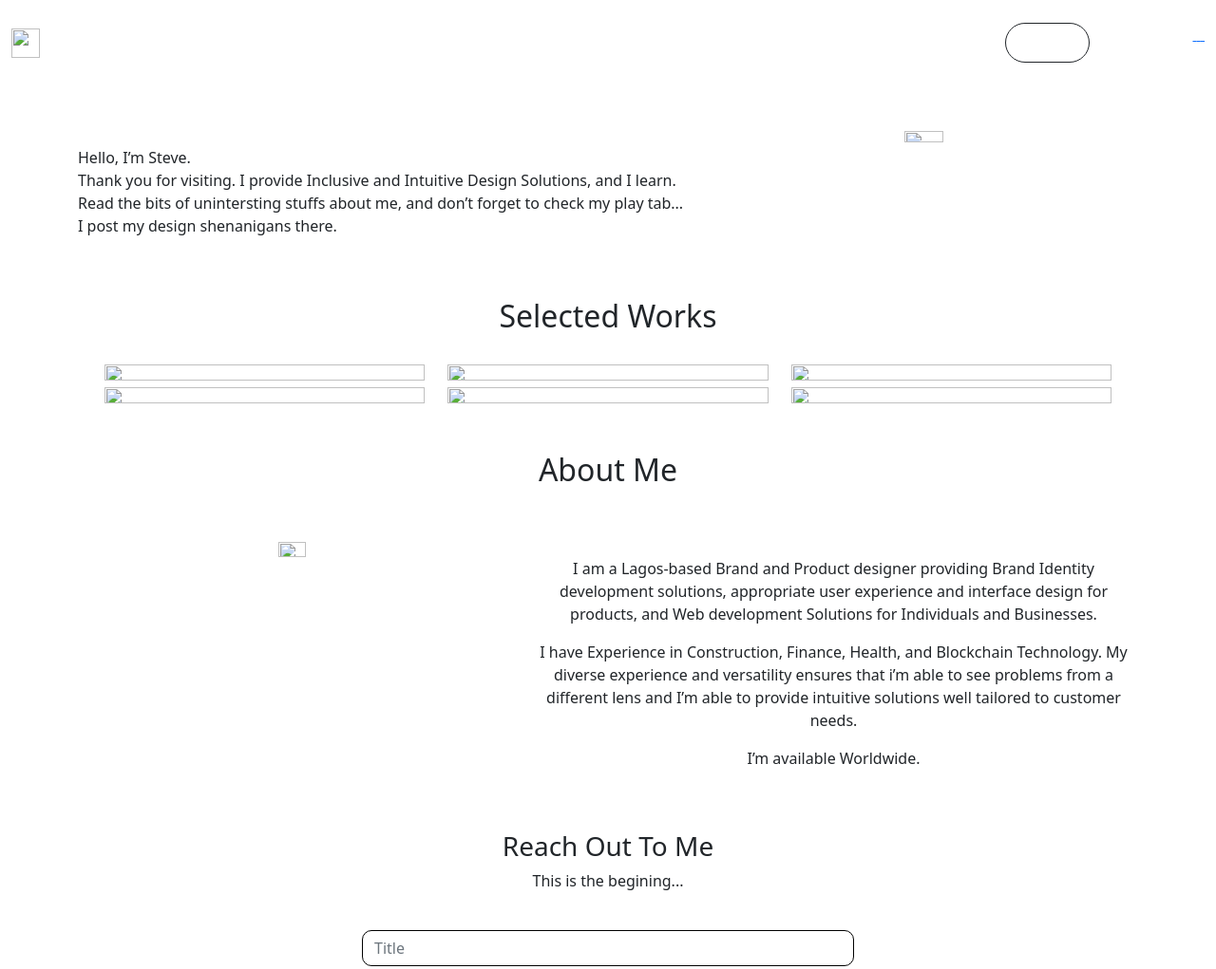
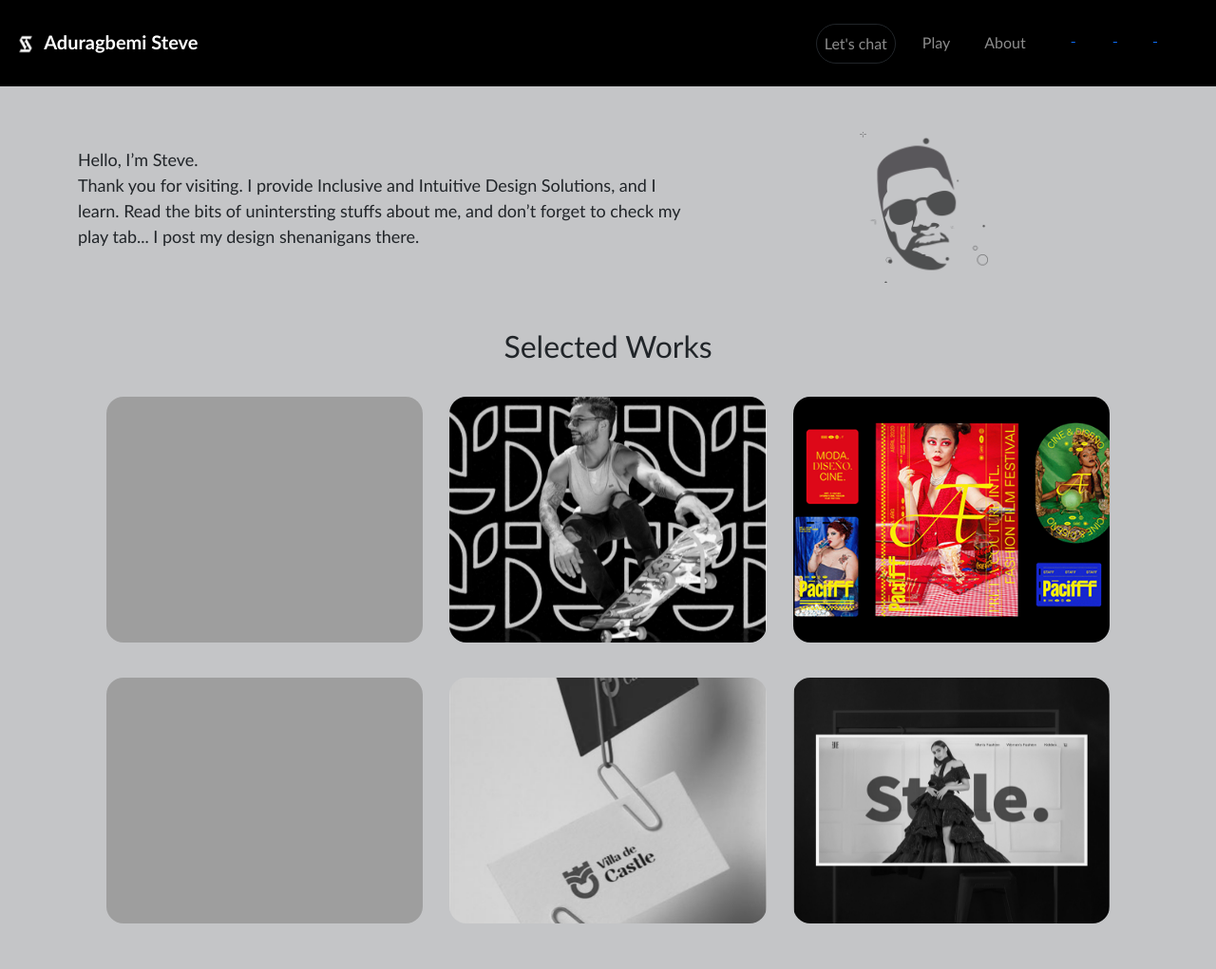
Before and after one commit to Daveedayo/Steve-s-webpage, a plain HTML site: page index.html in a window 1280 px wide. Shown: the top 1021 px of the page at 95% size. Drawn offline with nearby package versions, Linux system fonts and the light colour scheme; files that its build step writes are made by us from their sources; the site is published under a folder, as on GitHub Pages, so addresses that start at the root find nothing; a script that the page names is missing; files whose address does not match are found by name.

Commit message:
initialcommit

```diff
--- a/index.html
+++ b/index.html
@@ -4,7 +4,7 @@
     <meta http-equiv="X-UA-Compatible" content="IE=edge">
     <meta name="viewport" content="width=device-width, initial-scale=1.0">
     <link href="https://cdn.jsdelivr.net/npm/bootstrap@5.1.3/dist/css/bootstrap.min.css" rel="stylesheet" integrity="sha384-1BmE4kWBq78iYhFldvKuhfTAU6auU8tT94WrHftjDbrCEXSU1oBoqyl2QvZ6jIW3" crossorigin="anonymous">
-    <link rel="stylesheet" href="/css/style.css">
+    <link rel="stylesheet" href="css/style.css">
     <link rel="stylesheet" href="https://unpkg.com/aos@next/dist/aos.css">
     <link rel="stylesheet" href="css//aos/aos.css">
     <title>Document</title>
@@ -18,7 +18,7 @@
       <!-- navbar brand / title -->
       <a class="navbar-brand" href="#intro">
         <span class=" fw-bold">
-        <img src="/img/LOGO 1.png" alt="" width="30px" height="31px">
+        <img src="img/LOGO 1.png" alt="" width="30px" height="31px">
           Aduragbemi Steve
         </span>
       </a>
@@ -43,26 +43,26 @@
             <div class="justify-content-end">
               <li class="nav-item d-md-inline">
                 <a href="https://web.facebook.com/profile.php?id=100073800890496" target="_blank">
-                  <img src="/img/Vector.png" alt="" class="mb-1">
+                  <img src="img/Vector.png" alt="" class="mb-1">
                   <small class="d-md-none ms-3 g-5">LinkedIn</small>
                 </a>
               </li>
               <li class="nav-item d-md-inline gx-10">
                 <a href="">
-                  <img src="/img/Vector2.png" alt="" class="mb-1">
+                  <img src="img/Vector2.png" alt="" class="mb-1">
                   <small class="d-md-none ms-3 g-5">Twitter</small>
                 </a>
               </li>
               <li class="nav-item d-md-inline">
                 <a href="">
-                  <img src="/img/Vector3.png" alt="" class="mb-1">
+                  <img src="img/Vector3.png" alt="" class="mb-1">
                   <title>Instagram</title>
                   <small class="d-md-none ms-3 g-5">Instagram</small>
                 </a>
               </li>
               <li class="nav-item d-md-inline">
                 <a href="#">
-                  <img src="/img/Vector4.png" alt="" class="mb-1">
+                  <img src="img/Vector4.png" alt="" class="mb-1">
                   <small class="d-md-none ms-3 g-5">Youtube</small>
                 </a>
               </li>
@@ -87,7 +87,7 @@
           </div>
         </div>
         <div class="col-md-5 text-center d-none d-md-block">
-          <img src="/img/merev 1.png" alt="" class="img-fluid" width="30%">
+          <img src="img/merev 1.png" alt="" class="img-fluid" width="30%">
         </div>
       </div>
     </div>
@@ -104,25 +104,25 @@
 
       <div class="row justify-content-center mt-4 mx-3">
         <div class="col-md-4 col-lg-4">
-          <img src="/img/flier mock 1.png" alt="" width="100%" height="90%">
+          <img src="img/flier mock 1.png" alt="" width="100%" height="90%">
         </div>
         <div class="col-md-4 col-lg-4">
-          <img src="/img/upbrand 1.png" alt="" width="100%" height="90%">
+          <img src="img/upbrand 1.png" alt="" width="100%" height="90%">
         </div>
         <div class="col-md-4 col-lg-4">
-          <img src="/img/569d0799197365.Y3JvcCwxMDA3LDc4OCwxOTcsMA.png" alt="" width="100%" height="90%" >
+          <img src="img/569d0799197365.Y3JvcCwxMDA3LDc4OCwxOTcsMA.png" alt="" width="100%" height="90%" >
         </div>
       </div>
 
       <div class="row justify-content-center mt-1 mx-3">
         <div class="col-md-4 col-lg-4">
-          <img src="/img/magna6 1.png" alt="" width="100%" height="90%">
+          <img src="img/magna6 1.png" alt="" width="100%" height="90%">
         </div>
         <div class="col-md-4 col-lg-4">
-          <img src="/img/villa de castle 1.png" alt="" width="100%" height="90%">
+          <img src="img/villa de castle 1.png" alt="" width="100%" height="90%">
         </div>
         <div class="col-md-4 col-lg-4">
-          <img src="/img/jlf 1.png" alt="" width="100%" height="90%">
+          <img src="img/jlf 1.png" alt="" width="100%" height="90%">
         </div>
       </div>
     </div>
@@ -138,7 +138,7 @@
 
       <div class="row justify-content-center mt-5 mb-4">
         <div class="col-md-5 text-center">
-          <img src="/img/me 1.png" alt="" width="25%">
+          <img src="img/me 1.png" alt="" width="25%">
         </div>
 
         <div class="col-md-5 col-lg-7 text-center mt-3">
```
